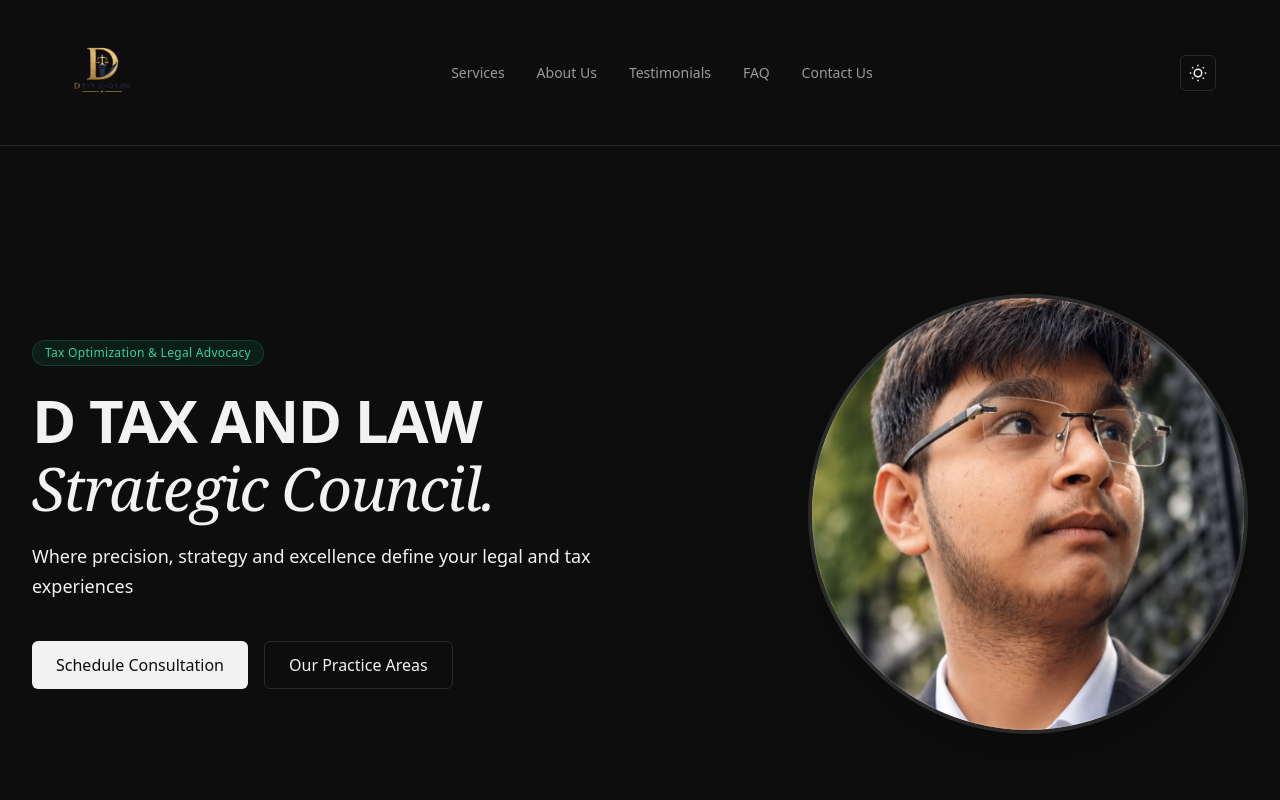
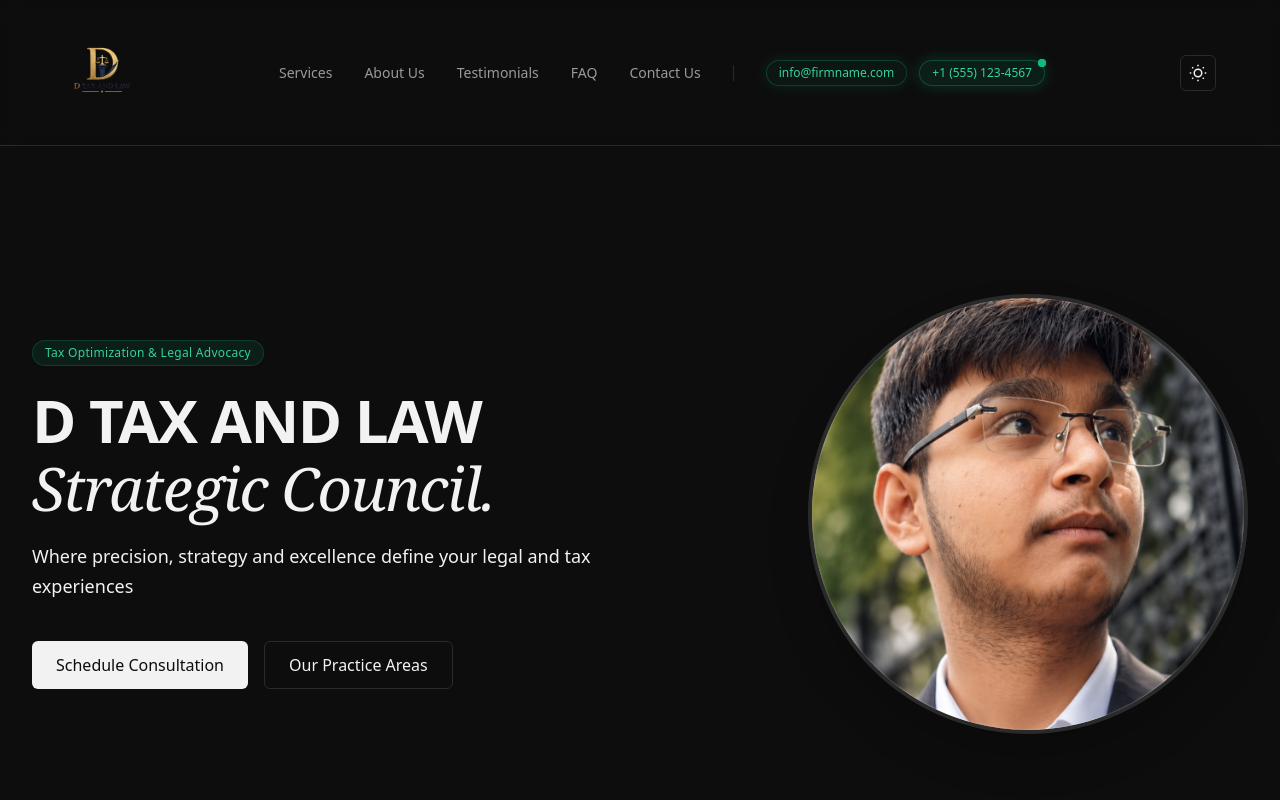
Before and after one commit to DEBOJEETDAS36/firmz, a Next.js app: page / in a window 1280 px wide. Both pictures are taken after a click on the button "Toggle theme". Shown: the top 800 px of the page. Built offline with nearby package versions, Linux system fonts and the light colour scheme.

Commit message:
Added glowing ph no and email in navbar

```diff
--- a/components/navbar.tsx
+++ b/components/navbar.tsx
@@ -34,8 +34,9 @@ export function Navbar() {
           />
         </a>
 
-        {/* --- DESKTOP NAVIGATION (Hidden on mobile, flex on desktop) --- */}
-        <ul className="hidden items-center gap-8 text-sm text-muted md:flex">
+        {/* --- DESKTOP NAVIGATION & CONTACT --- */}
+        <div className="hidden items-center gap-8 md:flex">
+          <ul className="flex items-center gap-8 text-sm text-muted">
             {NAV_LINKS.map((link) => (
               <li key={link.href}>
                 <a href={link.href} className="transition-colors hover:text-foreground">
@@ -44,6 +45,33 @@ export function Navbar() {
               </li>
             ))}
           </ul>
+
+          {/* Vertical Divider */}
+          <div className="h-4 w-px bg-border" />
+
+          {/* Desktop Contact Info */}
+          <div className="flex items-center gap-3 text-xs font-medium">
+            {/* Glowing Email */}
+            <a
+              href="mailto:info@firmname.com"
+              className="rounded-full border border-emerald-500/25 bg-emerald-500/5 px-3 py-1 text-emerald-600 dark:text-emerald-400 shadow-[0_0_15px_rgba(16,185,129,0.15)] hover:shadow-[0_0_20px_rgba(16,185,129,0.35)] transition-all duration-300"
+            >
+              info@firmname.com
+            </a>
+
+            {/* Glowing Phone Number */}
+            <a
+              href="tel:+15551234567"
+              className="relative rounded-full border border-emerald-500/30 bg-emerald-500/10 px-3 py-1 text-emerald-600 dark:text-emerald-400 shadow-[0_0_15px_rgba(16,185,129,0.25)] hover:shadow-[0_0_20px_rgba(16,185,129,0.4)] transition-all duration-300"
+            >
+              <span className="absolute -top-0.5 -right-0.5 flex h-2 w-2">
+                <span className="animate-ping absolute inline-flex h-full w-full rounded-full bg-emerald-400 opacity-75"></span>
+                <span className="relative inline-flex rounded-full h-2 w-2 bg-emerald-500"></span>
+              </span>
+              +1 (555) 123-4567
+            </a>
+          </div>
+        </div>
 
         {/* --- RIGHT SIDE ACTIONS & HAMBURGER TOGGLE --- */}
         <div className="flex items-center gap-3">
@@ -71,9 +99,10 @@ export function Navbar() {
         </div>
       </nav>
 
-      {/* --- MOBILE NAVIGATION DROPDOWN (Visible only on mobile when isOpen is true) --- */}
+      {/* --- MOBILE NAVIGATION DROPDOWN --- */}
       {isOpen && (
-        <ul className="border-t border-border bg-background/95 px-6 py-4 flex flex-col gap-4 text-sm text-muted md:hidden animate-in fade-in slide-in-from-top-1 duration-200">
+        <div className="border-t border-border bg-background/95 px-6 py-5 flex flex-col gap-5 md:hidden animate-in fade-in slide-in-from-top-1 duration-200">
+          <ul className="flex flex-col gap-4 text-sm text-muted">
             {NAV_LINKS.map((link) => (
               <li key={link.href}>
                 <a
@@ -86,6 +115,29 @@ export function Navbar() {
               </li>
             ))}
           </ul>
+
+          {/* Mobile Contact Info Separator & Links */}
+          <div className="border-t border-border/60 pt-4 flex flex-col gap-3 text-sm">
+            <div className="flex">
+              <a
+                href="mailto:info@firmname.com"
+                className="inline-flex rounded-full border border-emerald-500/25 bg-emerald-500/5 px-4 py-1.5 font-medium text-emerald-600 dark:text-emerald-400 shadow-[0_0_12px_rgba(16,185,129,0.15)]"
+                onClick={() => setIsOpen(false)}
+              >
+                info@firmname.com
+              </a>
+            </div>
+            <div className="flex">
+              <a
+                href="tel:+15551234567"
+                className="inline-flex rounded-full border border-emerald-500/30 bg-emerald-500/10 px-4 py-1.5 font-medium text-emerald-600 dark:text-emerald-400 shadow-[0_0_12px_rgba(16,185,129,0.2)]"
+                onClick={() => setIsOpen(false)}
+              >
+                +1 (555) 123-4567
+              </a>
+            </div>
+          </div>
+        </div>
       )}
     </header>
   );
```
Lines whose indentation alone changed are shown as unchanged.
